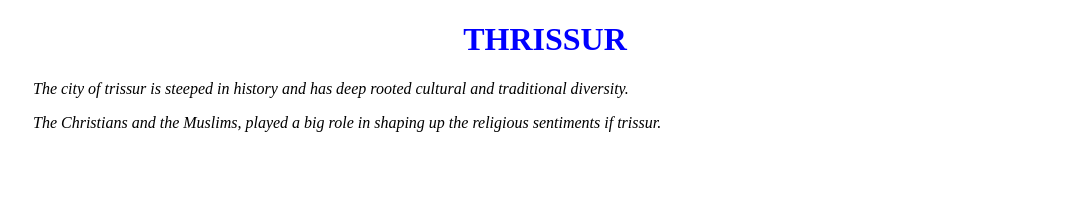
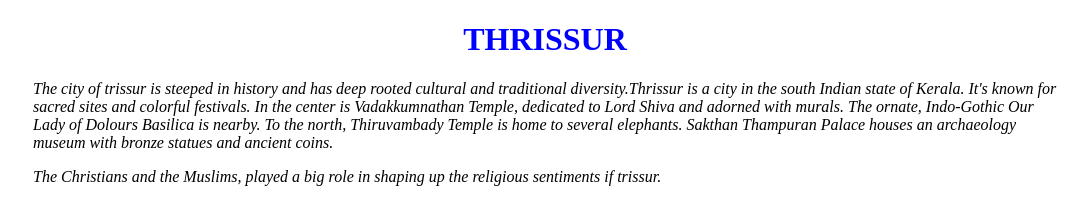
Before and after one commit to Sreelakshmi234/3C03CSC, a plain HTML site: page trissur.html in a window 1280 px wide. Shown: the whole page, without its empty margins (95-1182 px from the left). Drawn offline with Linux system fonts and the light colour scheme.

Commit message:
Update trissur.html

```diff
--- a/trissur.html
+++ b/trissur.html
@@ -7,7 +7,7 @@
   <body>
   <h1>THRISSUR</h1>
   <p>
-    The city of trissur is steeped in history and has deep rooted cultural and traditional diversity.
+    The city of trissur is steeped in history and has deep rooted cultural and traditional diversity.Thrissur is a city in the south Indian state of Kerala. It's known for sacred sites and colorful festivals. In the center is Vadakkumnathan Temple, dedicated to Lord Shiva and adorned with murals. The ornate, Indo-Gothic Our Lady of Dolours Basilica is nearby. To the north, Thiruvambady Temple is home to several elephants. Sakthan Thampuran Palace houses an archaeology museum with bronze statues and ancient coins.
   </p>
   <p>
     The Christians and the Muslims, played a big role in shaping up the religious sentiments if trissur.
```
